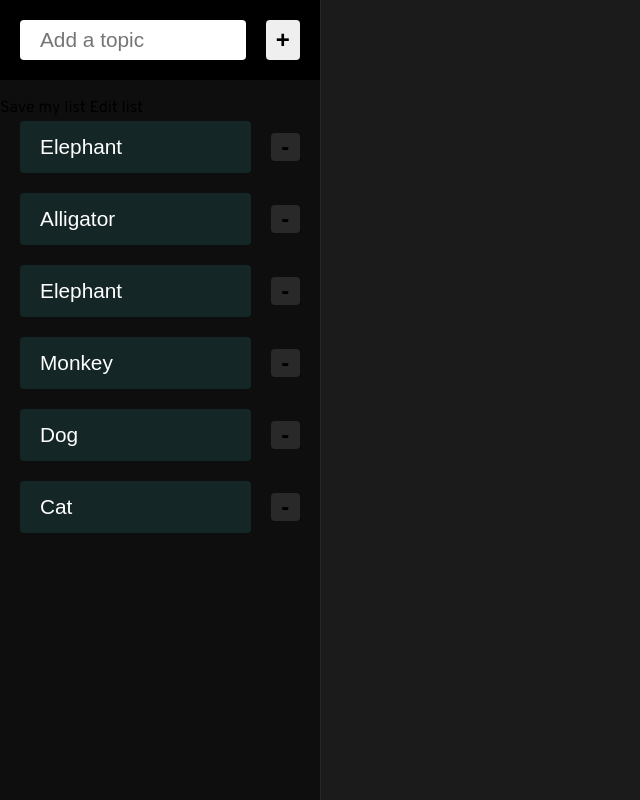
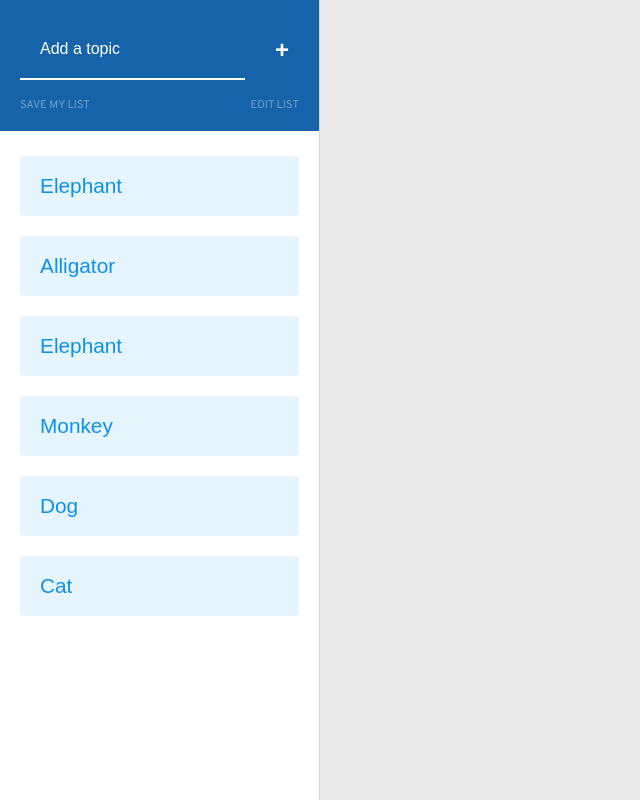
Before and after one commit to jstevens79/GifTastic, a plain HTML site: page index.html in a window 1280 px wide. Shown: the whole page, without its empty margins (0-640 px from the left). Drawn offline with nearby package versions, Linux system fonts and the light colour scheme; no server answers.

Commit message:
styling updates, as well as scrolling to the top on click

```diff
--- a/assets/gif.js
+++ b/assets/gif.js
@@ -41,7 +41,7 @@ function getGifs(gif) {
 
   if (gif !== undefined) {
     if (trending === true) {
-      $('#gifsDisplayed').empty();
+      $('#gifsContainer').empty();
       trending = false;
     }
     queryURL = "https://api.giphy.com/v1/gifs/search?q=" + gif + "&api_key=TCW1jTUIEdZrL78UFfUCHtWVO7VpiHTg&rating=pg&limit=10&offset=0";
@@ -71,8 +71,8 @@ function getGifs(gif) {
       gifHolder.append(gifDiv);
     })
 
-
-    $('#gifsDisplayed').prepend(gifHolder);
+    $('#gifsContainer').prepend(gifHolder);
+    $('#gifsDisplayed').scrollTop($('#gifsDisplayed').scrollTop() + $('#gifsContainer').position().top - 40);
 
   });
 
@@ -80,7 +80,7 @@ function getGifs(gif) {
 
 $(document).on("click", ".showMeTheGiphy", function() {
   var gif = $(this).attr("data-gif");
-  getGifs(gif)
+  getGifs(gif);
 });
 
 $(document).on("click", ".remove", function() {
@@ -101,6 +101,15 @@ $(document).on("click", ".gif", function() {
   }
 })
 
+$('.saveLink').click(function(e) {
+  e.preventDefault();
+});
+
+$('.editLink').click(function(e) {
+  e.preventDefault();
+});
+
+
 
 
 
--- a/assets/styles.css
+++ b/assets/styles.css
@@ -7,6 +7,7 @@ html, body {
   height: 100%;
   font-family: 'Overpass', sans-serif;
   font-weight: 400;
+  color: rgb(5, 18, 31);
 }
 
 .wrapper {
@@ -17,38 +18,68 @@ html, body {
 
 #topicsContainer {
   flex: 1;
-  background: #0e0e0e;
-  border-right: solid 1px rgba(255,255,255,0.1);
+  min-width: 320px;
+  max-width: 450px;
+  background: white;
+  border-right: solid 1px rgb(212, 212, 212);
   overflow: auto;
-  position: relative;
-  padding-top: 100px;
+  display: flex;
+  flex-direction: column;
+}
+
+#controlBar {
+  flex: 0;
+  width: 100%;
+  background-color: rgb(22, 99, 170);
+  padding: 20px;
 }
 
 #addTopics {
-  position: absolute;
-  width: 100%;
-  height: 80px;
-  background: black;
-  top: 0;
+  height: 60px;
   display: flex;
   align-content: center;
-  padding: 20px;
+  margin-bottom: 20px;
 }
 
 #topic-input {
-  border-radius: 4px;
   font-size: 1.3em;
-  padding: 10px 20px;
+  padding: 20px 20px;
   flex: 1;
   border: none;
   width: 100px;
   min-width: 250;
+  font-size: 1em;
+  background: transparent;
+  color: white;
+  border-bottom: solid 2px white;
+}
+
+#topic-input::placeholder {
+  color: white;
+}
+
+#topic-add {
+  background: none;
+  color: white;
+}
+
+.preferences {
+  display: flex;
+  justify-content: space-between;
+  font-size: .7em;
+  text-transform: uppercase;
 }
 
 #gifsDisplayed {
   flex: 3;
-  background: #1b1b1b;
+  background: rgb(233, 233, 233);
   overflow: auto;
+  padding: 40px;
+}
+
+#gifsContainer {
+  width: 100%;
+  min-height: 100%;
 }
 
 .gifHolder {
@@ -69,23 +100,25 @@ html, body {
 h2 {
   padding: 20px;
   width: 100%;
-  color: white;
   font-size: 1.8em;
   border-top: solid 1px rgba(255,255,255,0.1);
 }
 
 h2::first-letter {
-  color: rgb(236, 205, 28);
+  /* color: rgb(26, 119, 206); */
   text-transform: uppercase;
 }
 
 .topics {
   display: flex;
+  flex: 1;
   flex-direction: column;
+  overflow: auto;
+  padding: 20px;
 }
 
 .topics li {
-  padding: 5px 20px;
+  padding: 5px 0;
   display: flex;
   align-items: center;
   margin-bottom: 10px;
@@ -101,10 +134,10 @@ h2::first-letter {
 .showMeTheGiphy {
   font-size: 1.3em;
   flex: 1;
-  background-color: rgba(69, 240, 240, 0.1);
-  color: white;
+  background-color: rgba(15, 145, 231, 0.1);
+  color: rgb(15, 145, 231);
   font-weight: normal;
-  padding: 14px 20px;
+  padding: 18px 20px;
   text-align: left;
 }
 
@@ -112,18 +145,18 @@ h2::first-letter {
   text-transform: capitalize;
 }
 
-.showMeTheGiphy:focus, .remove:focus {
+.showMeTheGiphy:focus, .remove:focus, #topic-input:focus {
   outline: none;
 }
 
 .showMeTheGiphy:hover {
-  background-color: rgb(69, 240, 240, 0.8);
-  color: black;
+  background-color: rgba(15, 145, 231, 0.8);
+  color: white;
 }
 
 .showMeTheGiphy:active {
-  background-color: rgb(69, 240, 240, 0.4);
-  color: black;
+  background-color: rgb(15, 145, 231, 0.4);
+  color: white;
 }
 
 .remove, #topic-add {
@@ -140,9 +173,23 @@ h2::first-letter {
   align-items: center;
   justify-content: center;
   background-color: #292929;
+  opacity: 0;
+  display: none;
+  overflow: hidden;
+  transition: opacity .3s ease;
+}
+
+.remove.displayed {
+  display: block;
+  opacity: 1;
 }
 
 .remove:hover {
   background-color: #575757;
   color: white;
 }
+
+.saveLink, .editLink {
+  color: rgba(255,255,255,0.4);
+  text-decoration: none;
+}
--- a/index.html
+++ b/index.html
@@ -5,6 +5,7 @@
   <meta name="viewport" content="width=device-width, initial-scale=1.0">
   <meta http-equiv="X-UA-Compatible" content="ie=edge">
   <link href="https://fonts.googleapis.com/css?family=Overpass:300,400,600" rel="stylesheet">
+  <link rel="stylesheet" href="https://use.fontawesome.com/releases/v5.7.2/css/all.css" integrity="sha384-fnmOCqbTlWIlj8LyTjo7mOUStjsKC4pOpQbqyi7RrhN7udi9RwhKkMHpvLbHG9Sr" crossorigin="anonymous">
   <link href="./assets/reset.css" rel="stylesheet">
   <link href="./assets/styles.css" rel="stylesheet">
   <title>GifTastic</title>
@@ -17,12 +18,16 @@
           <input id="topic-input" autocomplete="off" placeholder="Add a topic">
           <button id="topic-add">+</button>
         </form>
-        <span>Save my list</span>
-        <span>Edit list</span>
+        <div class="preferences">
+          <a class="saveLink" href="#">Save my list</a>
+          <a class="editLink" href="#">Edit list</a>
+        </div>
       </div>
       <ul class="topics"></ul>
     </div>
-    <div id="gifsDisplayed"></div>
+    <div id="gifsDisplayed">
+      <div id="gifsContainer"></div>
+    </div>
   </div>
   <script
   src="https://code.jquery.com/jquery-3.3.1.min.js"
```
